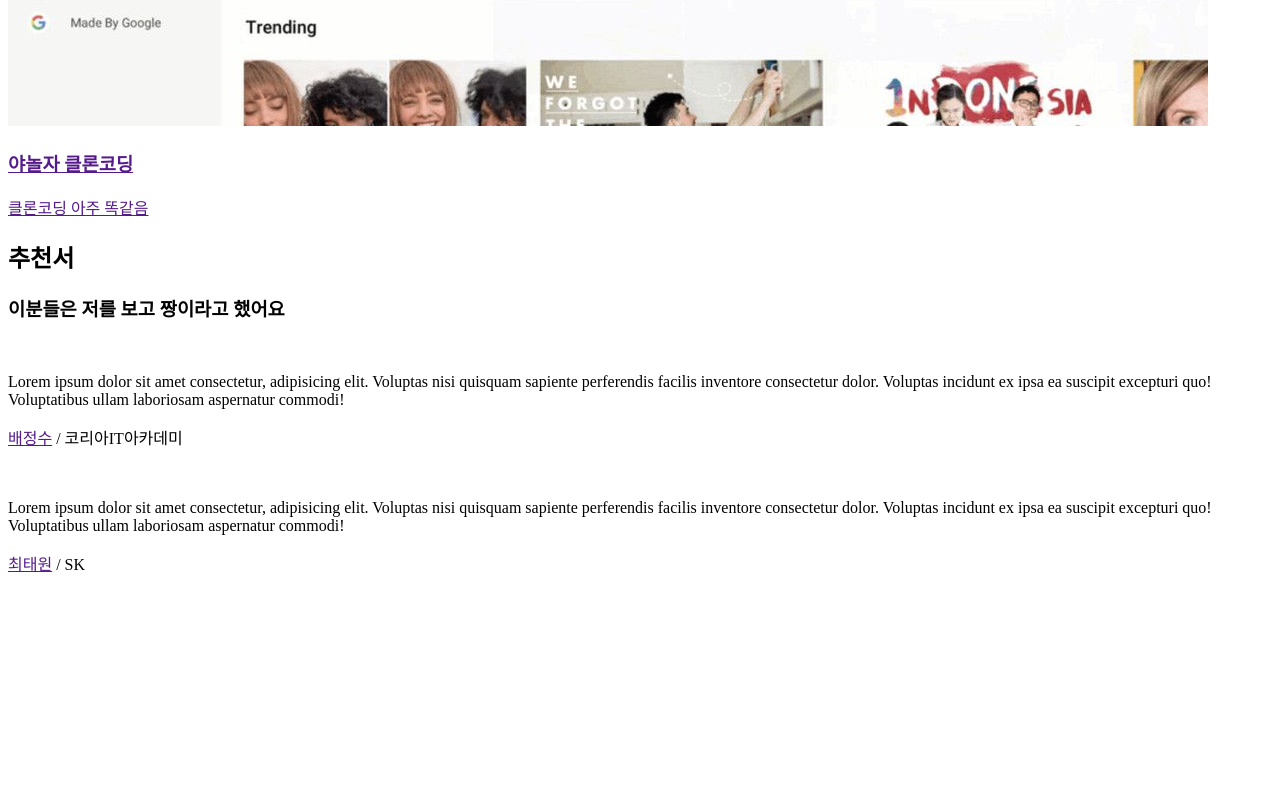
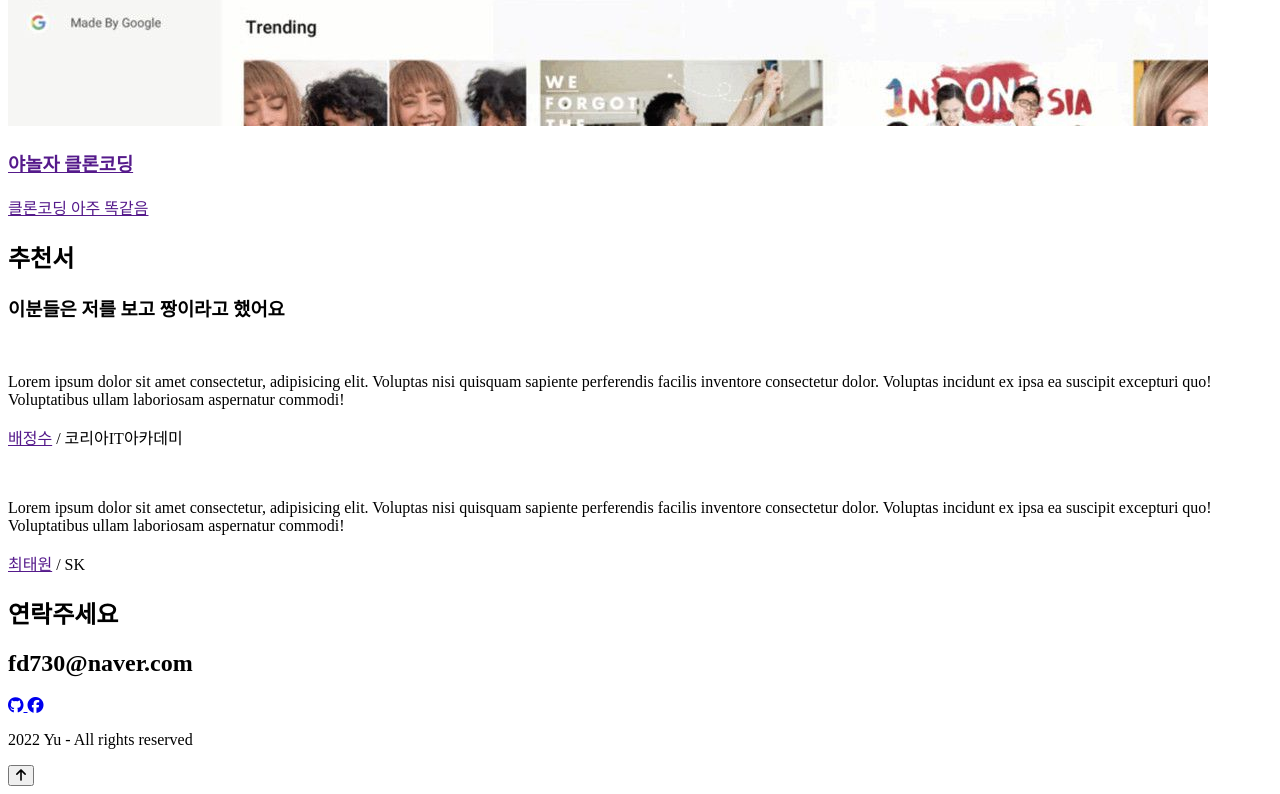
Before and after one commit to 99YJH/portfolio, a plain HTML site: page index.html in a window 1280 px wide. Shown: the part 11078-11872 px from the top of the page. Before the commit the page ends 11669 px from the top, so only its background shows below. Drawn offline with Linux system fonts and the light colour scheme.

Commit message:
Update index.html

```diff
--- a/index.html
+++ b/index.html
@@ -342,6 +342,25 @@
         </div>
     </div>
 </section>
+    <!-- Contact -->
+    <section id="contact" class="section">
+        <h1 class="contact__title">연락주세요</h1>
+        <h2 class="contact__email">fd730@naver.com</h2>
+        <div class="contact__links">
+            <a href="#" target="_blank">
+                <i class="fa-brands fa-github"></i>
+            </a>
+            <a href="#" target="_blank">
+                <i class="fa-brands fa-facebook"></i>
+            </a>
+        </div>
+        <p class="contact__rights">
+            2022 Yu - All rights reserved
+        </p>
+    </section>
+    <button class="arrow-up">
+        <i class="fa-solid fa-arrow-up"></i>
+    </button>
 <!-- 추천서 끝 -->
 </body>
 </html>
```
